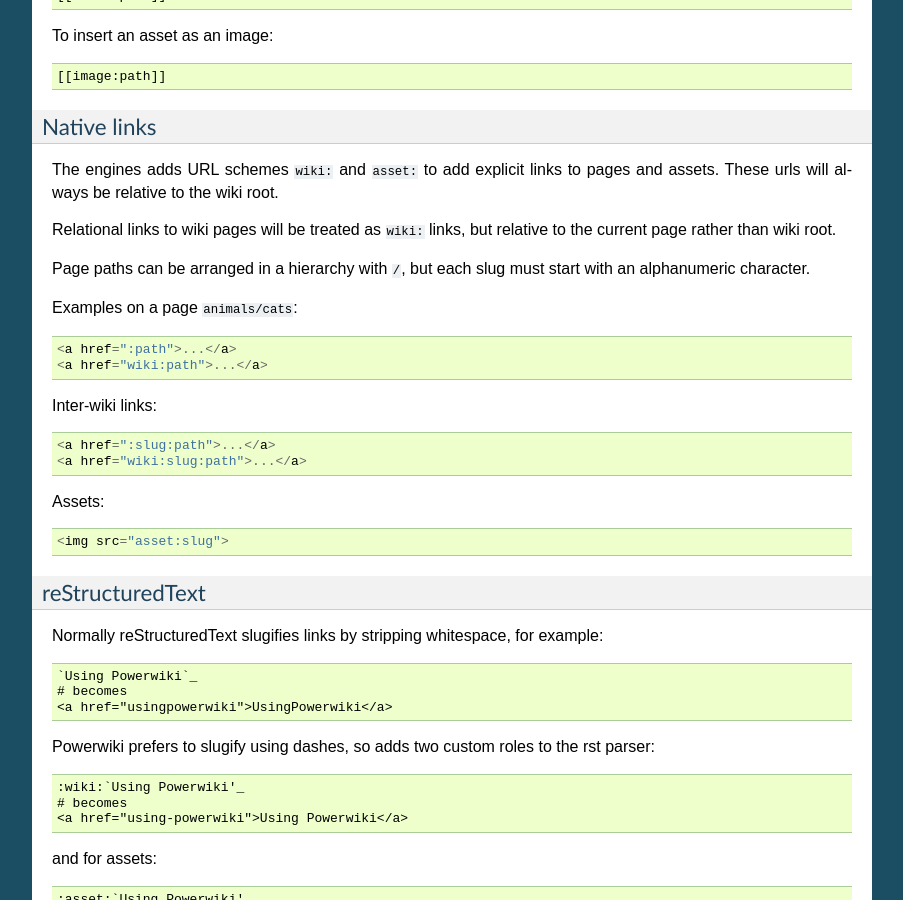
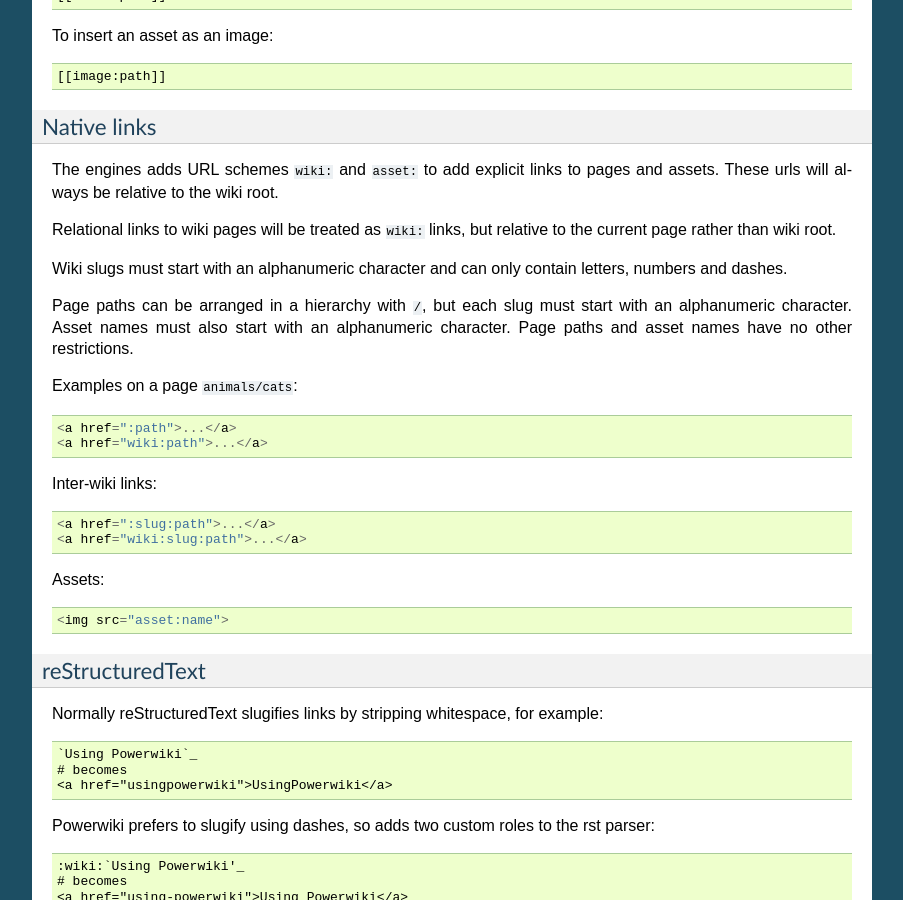
Before and after one commit to radiac/django-powerwiki, a Sphinx documentation site: the page built from docs/usage.rst, in a window 1280 px wide and 900 px high, scrolled down 507 px. Shown: the whole window, without its empty margins (198-1101 px from the left). Built offline with Sphinx 7.4.7, drawn with Linux system fonts in a browser that asks for light colours.

Commit message:
Relax path validation patterns

```diff
--- a/docs/usage.rst
+++ b/docs/usage.rst
@@ -43,8 +43,12 @@ assets. These urls will always be relative to the wiki root.
 Relational links to wiki pages will be treated as ``wiki:`` links, but relative to the
 current page rather than wiki root.
 
+Wiki slugs must start with an alphanumeric character and can only contain letters,
+numbers and dashes.
+
 Page paths can be arranged in a hierarchy with ``/``, but each slug must start with an
-alphanumeric character.
+alphanumeric character. Asset names must also start with an alphanumeric character. Page
+paths and asset names have no other restrictions.
 
 Examples on a page ``animals/cats``::
 
@@ -60,7 +64,7 @@ Inter-wiki links::
 
 Assets::
 
-    <img src="asset:slug">
+    <img src="asset:name">
 
 
 reStructuredText
```
Also changed, not shown: docs/upgrading.rst (+8 -0 lines).
